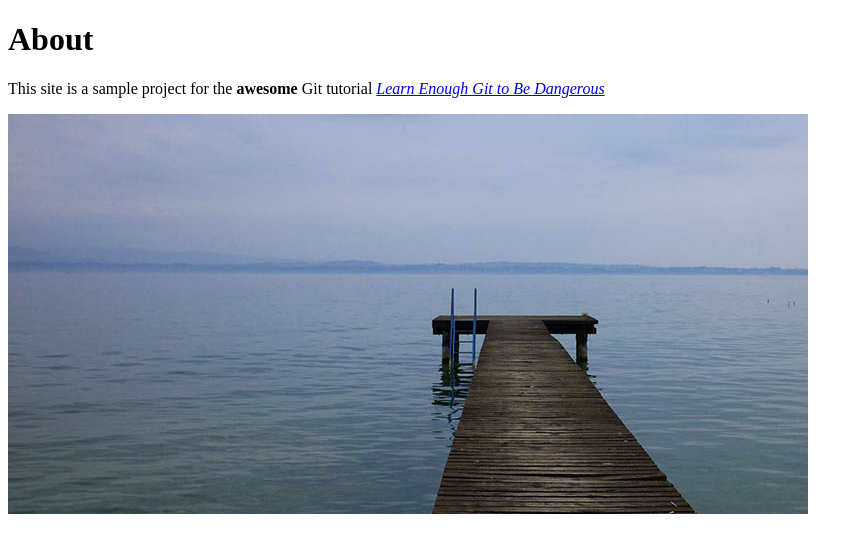
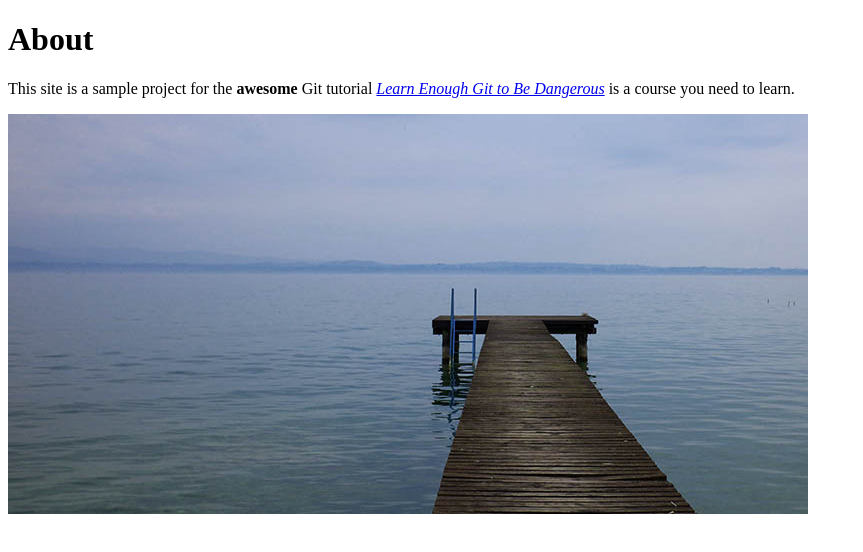
Before and after one commit to nyiburi/learnWebDev, a plain HTML site: page about.html in a window 1280 px wide. Shown: the whole page, without its empty margins (0-863 px from the left). Drawn offline with Linux system fonts and the light colour scheme.

Commit message:
Added some sentence to the body

```diff
--- a/about.html
+++ b/about.html
@@ -10,7 +10,7 @@
 		<p>
 		    This site is a sample project for the <strong>awesome</strong> Git tutorial
 			<a href="https://learnenough.com/git-tutorial"> <em>Learn Enough Git to Be Dangerous</em></a>
-		</p>
+		 is a course you need to learn.</p>
 		<img src="images/jpeg-home.jpg">
 </body>
 </html>
```
